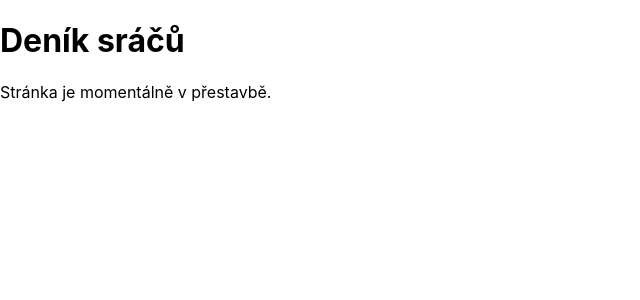
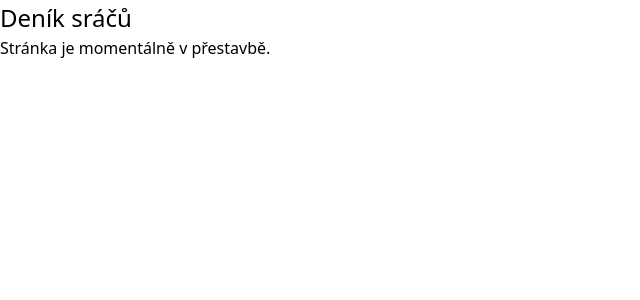
Before and after one commit to petrkucerak/deniksracu, a Next.js app: page / in a window 1280 px wide. Shown: the top 300 px of the page, without its empty margins (0-640 px from the left). Built offline with nearby package versions, Linux system fonts and the light colour scheme.

Commit message:
Install tailwind

```diff
--- a/pages/_app.js
+++ b/pages/_app.js
@@ -1,4 +1,4 @@
-import "../styles/globals.css"
+import "../styles/index.css"
 
 function MyApp({ Component, pageProps }) {
   return <Component {...pageProps} />
--- a/pages/index.js
+++ b/pages/index.js
@@ -7,8 +7,8 @@ export default function Home() {
         <title>Deník sráčů</title>
       </Head>
       <main>
-        <h1>Deník sráčů</h1>
-        <p>Stránka je momentálně v přestavbě.</p>
+        <h1 className="text-2xl">Deník sráčů</h1>
+        <p className="">Stránka je momentálně v přestavbě.</p>
       </main>
       <footer>
 
--- /dev/null
+++ b/postcss.config.js
@@ -0,0 +1,3 @@
+module.exports = {
+    plugins: ['tailwindcss', 'autoprefixer'],
+}
--- a/styles/globals.css
+++ /dev/null
@@ -1,16 +0,0 @@
-html,
-body {
-  padding: 0;
-  margin: 0;
-  font-family: -apple-system, BlinkMacSystemFont, Segoe UI, Roboto, Oxygen,
-    Ubuntu, Cantarell, Fira Sans, Droid Sans, Helvetica Neue, sans-serif;
-}
-
-a {
-  color: inherit;
-  text-decoration: none;
-}
-
-* {
-  box-sizing: border-box;
-}
--- /dev/null
+++ b/tailwind.config.js
@@ -0,0 +1,21 @@
+module.exports = {
+    purge: ["./components/**/*.js", "./pages/**/*.js"],
+    theme: {
+      extend: {
+        fontSize: {
+          'xs': '.75rem',
+          'sm': '.875rem',
+          'tiny': '.875rem',
+          'base': '1rem',
+          'lg': '1.18rem',
+          'xl': '1.25rem',
+          '2xl': '1.5rem',
+          '3xl': '1.875rem',
+          '4xl': '2.25rem',
+          '5xl': '2.7rem',
+          '6xl': '4rem',
+          '7xl': '5rem',
+        },
+      },
+    },
+  };
```
Also changed, not shown: styles/index.css (added, +15 -0 lines), .gitpod.yml (added).
